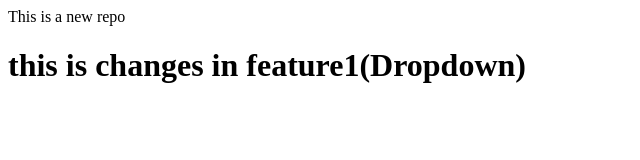
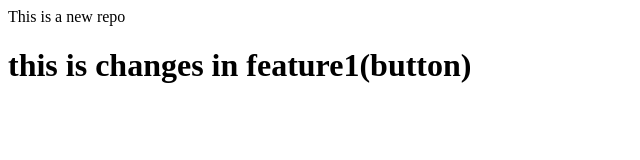
Before and after one commit to deltastudent009/localRepo, a plain HTML site: page index.html in a window 1280 px wide. Shown: the whole page, without its empty margins (0-640 px from the left). Drawn offline with Linux system fonts and the light colour scheme.

Commit message:
mian chenges

```diff
--- a/index.html
+++ b/index.html
@@ -1,2 +1,2 @@
 <p>This is a new repo</p>
-<h1>this is changes in feature1(Dropdown)</h1>
+<h1>this is changes in feature1(button)</h1>
```
